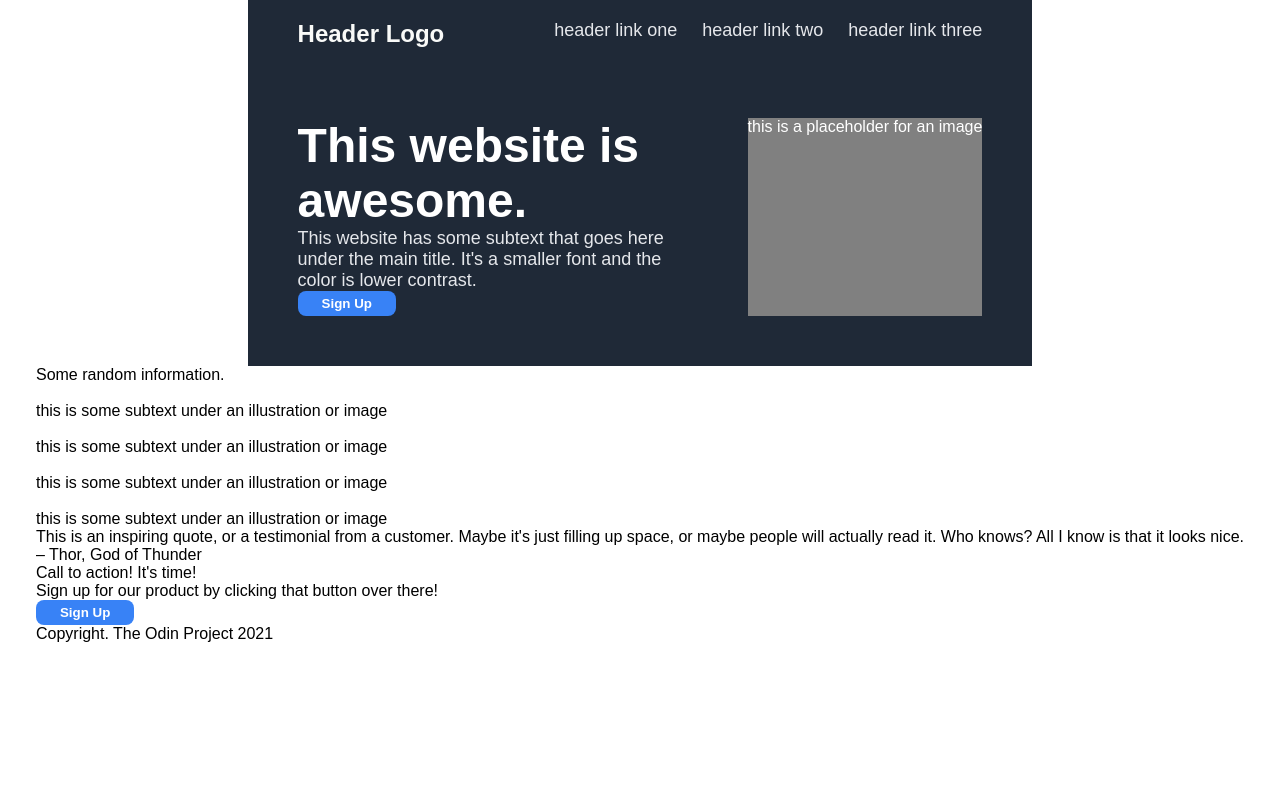
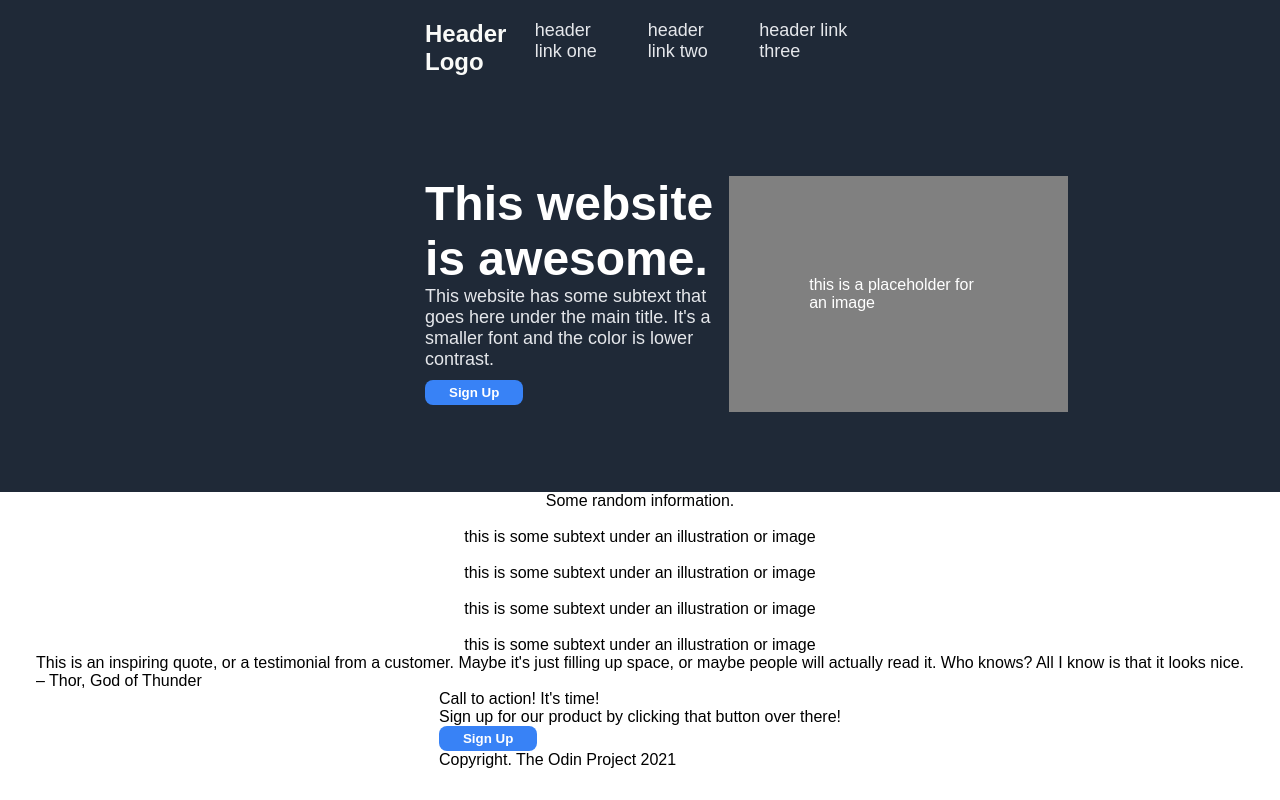
Before and after one commit to livelaughlosemoney/odin-landing-page, a plain HTML site: page index.html in a window 1280 px wide. Drawn offline with Linux system fonts and the light colour scheme.

Commit message:
first container done

```diff
--- a/index.html
+++ b/index.html
@@ -9,16 +9,17 @@
   </head>
   <body>
     <div class="first-container">
+      <!-- top part of the first container -->
       <div class="header">
         <div class="logo">Header Logo</div>
-        <div class="right-links">
         <ul>
           <li><a href="#">header link one </a></li>
           <li><a href="#">header link two </a></li>
           <li><a href="#">header link three </a></li>
         </ul>
       </div>
-      </div>
+      <!-- the header + links cut off here. -->
+      <!-- bottom part of the first container -->
       <div class="first-content-container">
         <div class="box-with-text">
           <div class="main-text">This website is awesome.</div>
@@ -30,7 +31,10 @@
         </div>
         <div class="placeholder">this is a placeholder for an image</div>
       </div>
+      <!-- the </div> below is the end of the first container-->
     </div>
+
+    <!--start of the second container-->
     <div class="second-container">
       <div class="title">Some random information.</div>
       <div class="card-container">
@@ -62,12 +66,15 @@
           </div>
         </div>
       </div>
+    </div>
+
+    <!--start of the third container-->
 
     <div class="third-container">
       <div class="quote">
-          This is an inspiring quote, or a testimonial from a customer. Maybe
-          it's just filling up space, or maybe people will actually read it. Who
-          knows? All I know is that it looks nice.
+        This is an inspiring quote, or a testimonial from a customer. Maybe it's
+        just filling up space, or maybe people will actually read it. Who knows?
+        All I know is that it looks nice.
       </div>
       <div class="thor">&ndash; Thor, God of Thunder</div>
     </div>
@@ -83,6 +90,5 @@
 
       <div class="footer">Copyright. The Odin Project 2021</div>
     </div>
-    </div>
   </body>
 </html>
--- a/style.css
+++ b/style.css
@@ -4,31 +4,33 @@ body{
     flex-direction: column;
     justify-content: space-between;
     align-items: center;
-    margin:0; /* trying to get the box to fill the screen */
-    width: 100%;
+    margin:0;
 }
 
 .first-container{
     flex: 1 1 auto;
+    display: flex;
+    flex-wrap: wrap;
     background-color: #1F2937;
     color:white;
+    margin:0;
+    width: 100%;
 }
 
-.header{
+.header, .first-content-container{
     display:flex;
     justify-content: space-between;
-    padding:20px 50px; /*still don't know how to get blue to fill screen width */
+    margin-right:425px;
+    margin-left:425px;
+    margin-top:20px;
+    margin-bottom:80px;
+    width:100%;
 }
 
 .logo{
     font-size: 24px;
     font-weight:bolder; /* or should it just be bold? */
     color: #F9FAF8;
-}
-.first-content-container{
-    display: flex;
-    padding:50px;
-    gap: 50px;
 }
 
 .box-with-text{
@@ -37,6 +39,7 @@ body{
 
 .placeholder{
     background-color: gray;
+    padding:100px 80px;
 }
 
 ul{
@@ -61,6 +64,7 @@ a{
 .subtext{
     font-size: 18px;
     color:#E5E7EB;
+    margin-bottom:10px;
 }
 
 button{
@@ -71,3 +75,7 @@ button{
     border-style: none;
     padding: 5px 24px;
 }
+
+.second-container{
+    text-align:center;
+}
```
Lines whose indentation alone changed are shown as unchanged.
